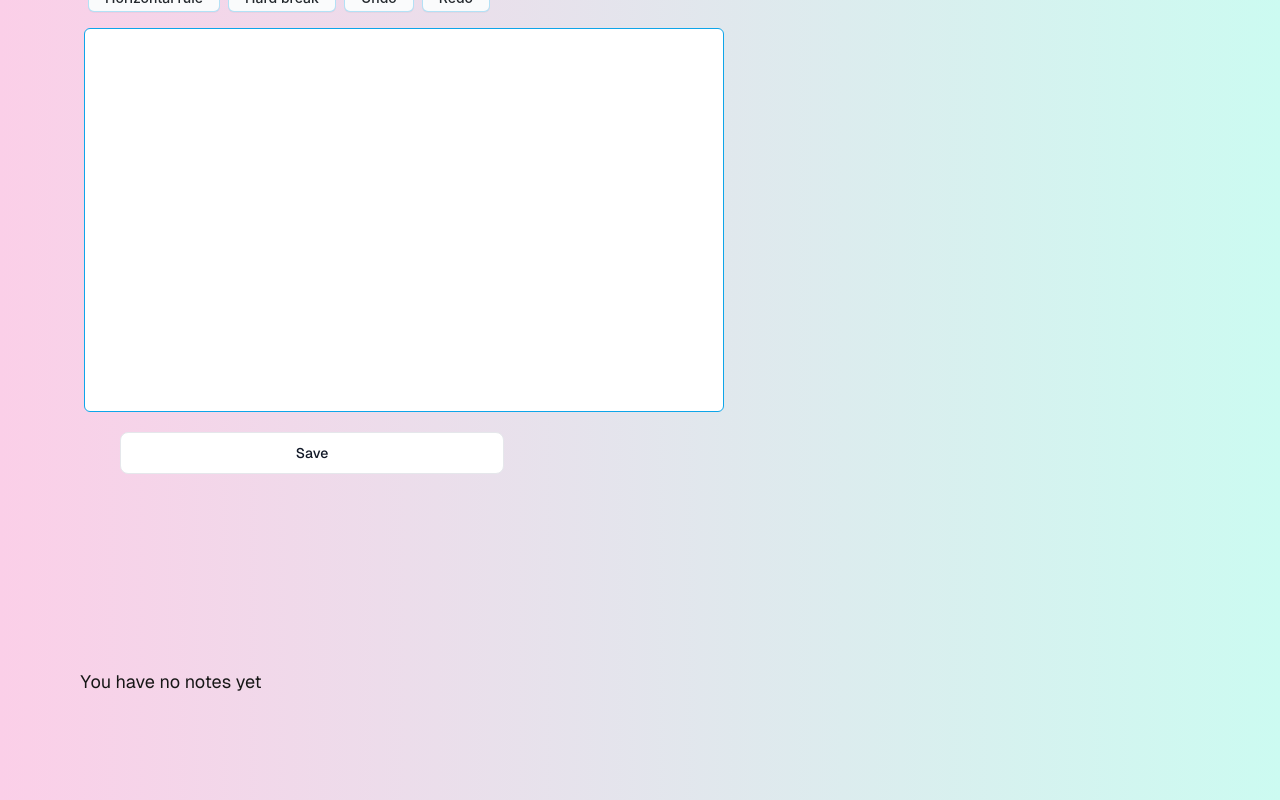
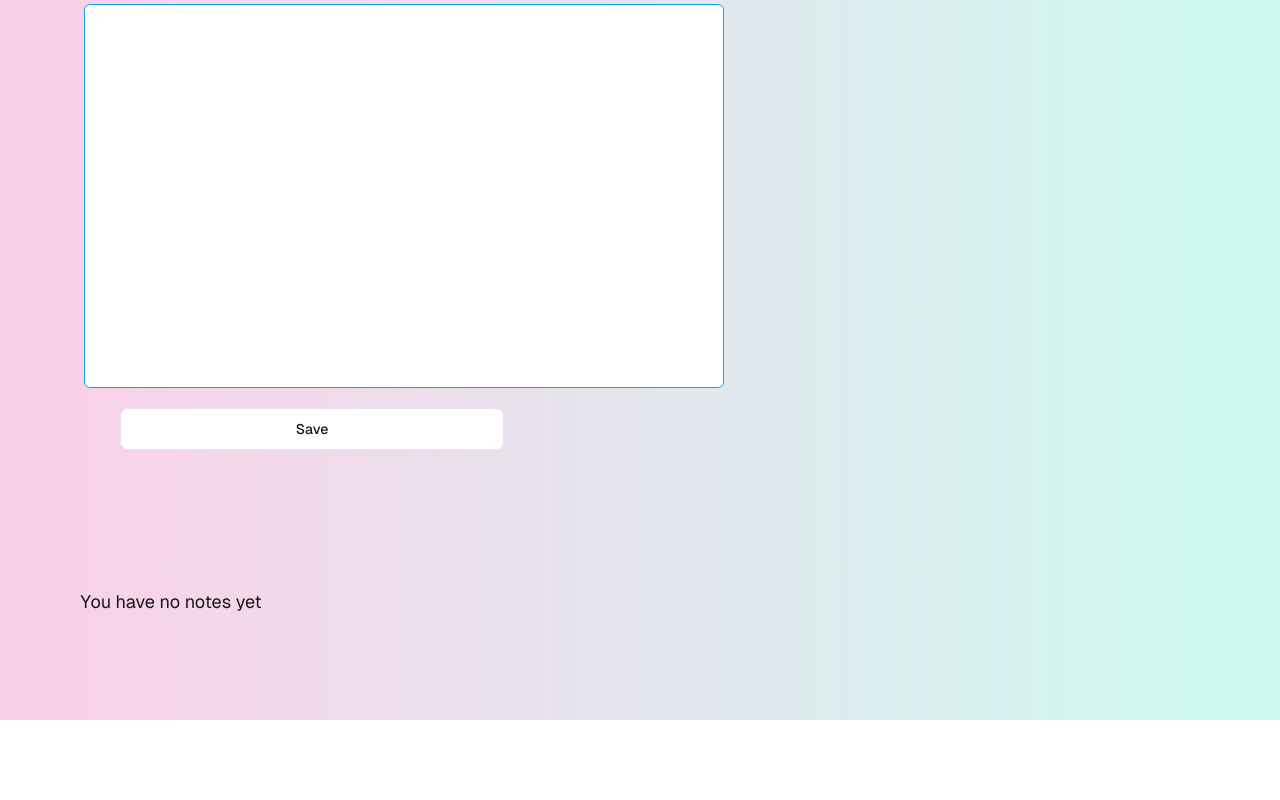
Before and after one commit to jesswils/wiki, a Next.js app: page / in a window 1280 px wide. Shown: the part 454-1254 px from the top of the page. After the commit the page ends 1174 px from the top, so only its background shows below. Built offline with nearby package versions, Linux system fonts and the light colour scheme.

Commit message:
amend headings from global styling

```diff
--- a/app/components/Editor.tsx
+++ b/app/components/Editor.tsx
@@ -14,7 +14,7 @@ const Editor = () => {
 			<hr className='my-8 h-0.5 border-t-0 bg-neutral-100 opacity-100' />
 			<div className='flex'>
 			<div>
-				{htmlContent ? <ShowNote content={htmlContent} /> : <h2 className='text-lg text-center'>You have no notes yet</h2>}
+				{htmlContent ? <ShowNote content={htmlContent} /> : <h2 className='text-lg text-center mt-0'>You have no notes yet</h2>}
 			</div>
 			</div>
 		</>
--- a/app/page.tsx
+++ b/app/page.tsx
@@ -5,7 +5,7 @@ export default function Home() {
 		<div className='flex items-center justify-items-center min-h-screen p-8 pb-20 gap-16 sm:p-20 font-[family-name:var(--font-geist-sans)]'>
 			<main className='flex flex-col gap-8 row-start-2 items-center sm:items-start'>
 				<h1 className='text-2xl'>〰️ Welcome to your wiki 〰️ </h1>
-				<h2 className='font-bold text-xl'>Add a new page</h2>
+				<h2 className='font-bold text-xl mb-0'>Add a new page</h2>
 				<Wiki />
 			</main>
 			<footer className='row-start-3 flex gap-6 flex-wrap items-center justify-center'></footer>
```
